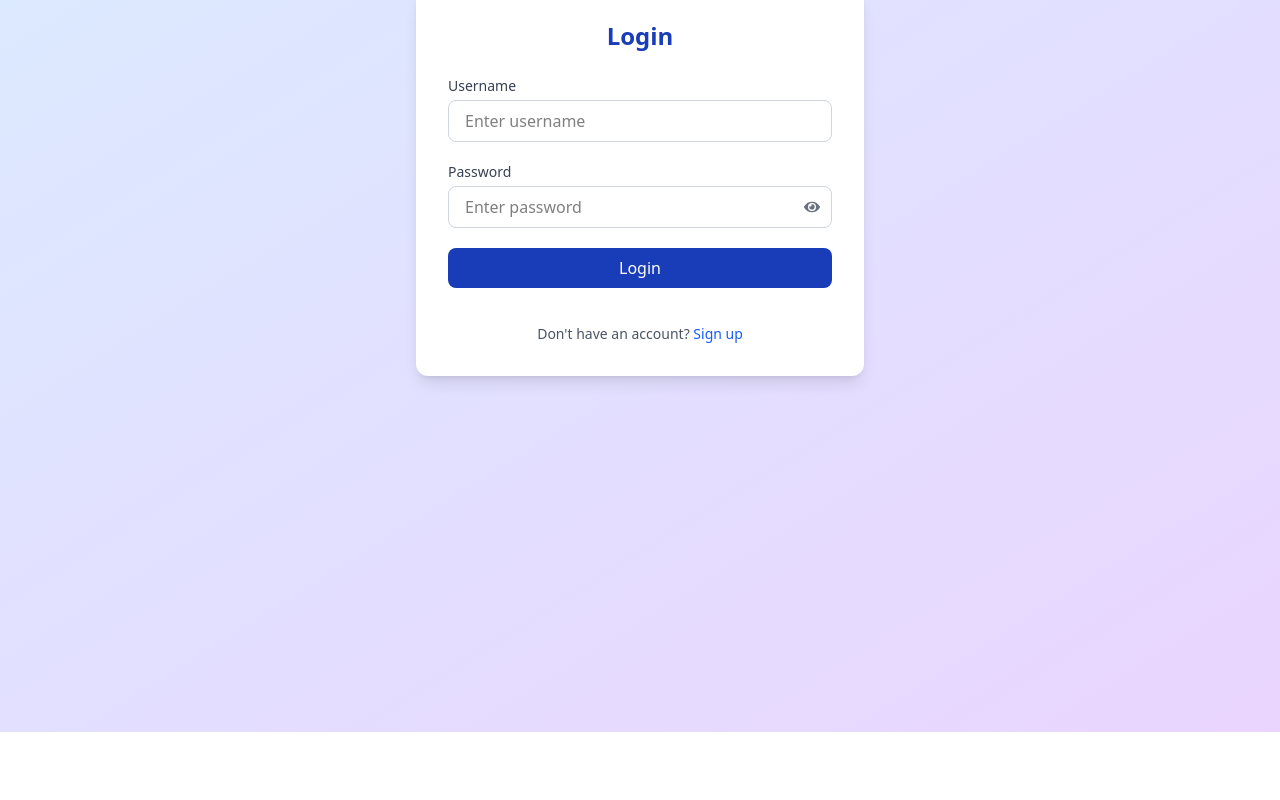
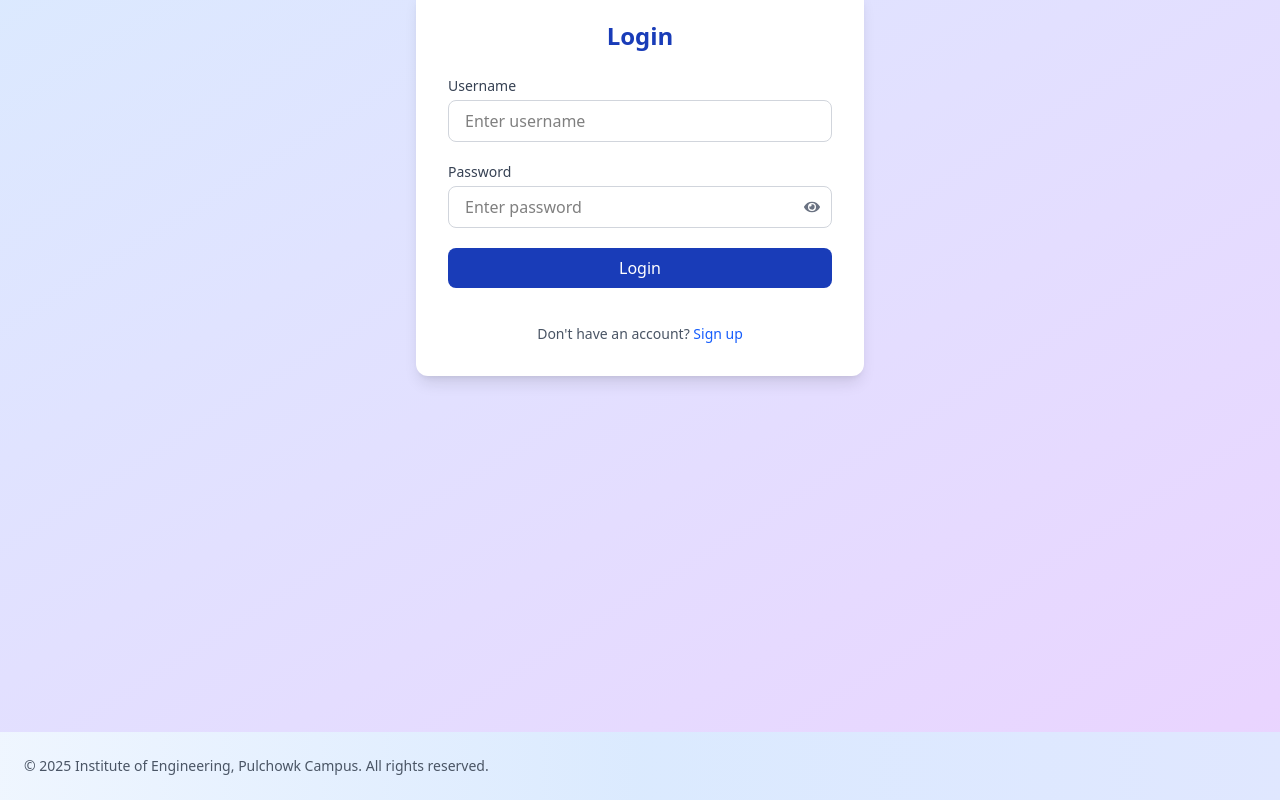
Before and after one commit to GauravDahal18/meeting-minute-management-system, a React (Vite) app: page /login in a window 1280 px wide. Shown: the part 236-1036 px from the top of the page. Before the commit the page ends 968 px from the top, so only its background shows below. Built offline with nearby package versions, Linux system fonts and the light colour scheme; no server answers.

Commit message:
footer,dashboard

```diff
--- a/src/Layouts/MainLayout.jsx
+++ b/src/Layouts/MainLayout.jsx
@@ -2,6 +2,7 @@ import React from "react";
 import { Outlet } from "react-router-dom";
 import Header from "../components/Header/Header.jsx";
 import { useAuth } from "../context/AuthContext.jsx";
+import Footer from "../components/Footer/Footer.jsx";
 
 const MainLayout = () => {
   const { isAuthenticated } = useAuth();
@@ -10,6 +11,7 @@ const MainLayout = () => {
     <>
       <Header showLogout={isAuthenticated} />
       <Outlet />
+      <Footer/>
     </>
   );
 };
--- a/src/components/CommitteeDashboard.jsx
+++ b/src/components/CommitteeDashboard.jsx
@@ -190,16 +190,18 @@ const CommitteeDashboard = () => {
             <div className="flex items-center gap-3">
               <Calendar className="text-orange-600" size={20} />
               <div>
-                <div className="text-xs text-gray-500">Total Meetings</div>
-                <div className="text-xl font-semibold text-gray-800">
+                <div className="text-xs text-gray-500">
+                  Meetings
+                </div>
+                <div className="text-2xl font-semibold text-gray-800">
                   {committees.reduce((sum, c) => sum + c.numberOfMeetings, 0)}
                 </div>
+
               </div>
             </div>
           </div>
         </div>
 
-        {/* Committees List */}
         <div className="bg-white border rounded-lg shadow p-5">
           <div className="mb-4">
             <h2 className="text-lg font-semibold text-gray-800">Committees</h2>
@@ -233,13 +235,27 @@ const CommitteeDashboard = () => {
                 </div>
                 <div className="flex items-center gap-4 text-sm text-gray-500">
                   <span className="inline-flex items-center gap-1">
-                    <Users size={14} /> {committee.numberOfMembers}
+                    <Users size={14} />{" "}
+                    <span className="text-xs text-gray-600">Members:</span>{" "}
+                    <span className="font-semibold">
+                      {committee.numberOfMembers}
+                    </span>
                   </span>
-                  <span className="inline-flex items-center gap-1">
-                    <Calendar size={14} /> {committee.numberOfMeetings}
-                    {committee.maxNoOfMeetings > 0
-                      ? `/${committee.maxNoOfMeetings}`
-                      : ""}
+                  <span className="inline-flex items-center gap-1 bg-orange-50 px-2 py-1 rounded border border-orange-200">
+                    <Calendar size={14} className="text-orange-600" />
+                    <span className="text-xs font-semibold text-orange-700">
+                      Meetings:
+                    </span>
+                    <span className="font-bold text-orange-800">
+                      {committee.numberOfMeetings}
+                    </span>
+                    {committee.maxNoOfMeetings > 0 ? (
+                      <span className="text-orange-600">
+                        /{committee.maxNoOfMeetings}
+                      </span>
+                    ) : (
+                      ""
+                    )}
                   </span>
                 </div>
               </button>
--- /dev/null
+++ b/src/components/Footer/Footer.jsx
@@ -0,0 +1,23 @@
+import React from "react";
+
+const Footer = () => {
+  const currentYear = new Date().getFullYear();
+
+  return (
+    <footer className="bg-gradient-to-r from-blue-50 via-blue-100 to-indigo-100">
+      <div className="max-w-7xl mx-auto px-6 py-6">
+        <div className="flex flex-col md:flex-row justify-between items-center gap-4">
+          <div className="text-center md:text-left">
+            <p className="text-gray-600 text-sm">
+              © {currentYear} Institute of Engineering, Pulchowk Campus. All
+              rights reserved.
+            </p>
+          </div>
+
+        </div>
+      </div>
+    </footer>
+  );
+};
+
+export default Footer;
```
